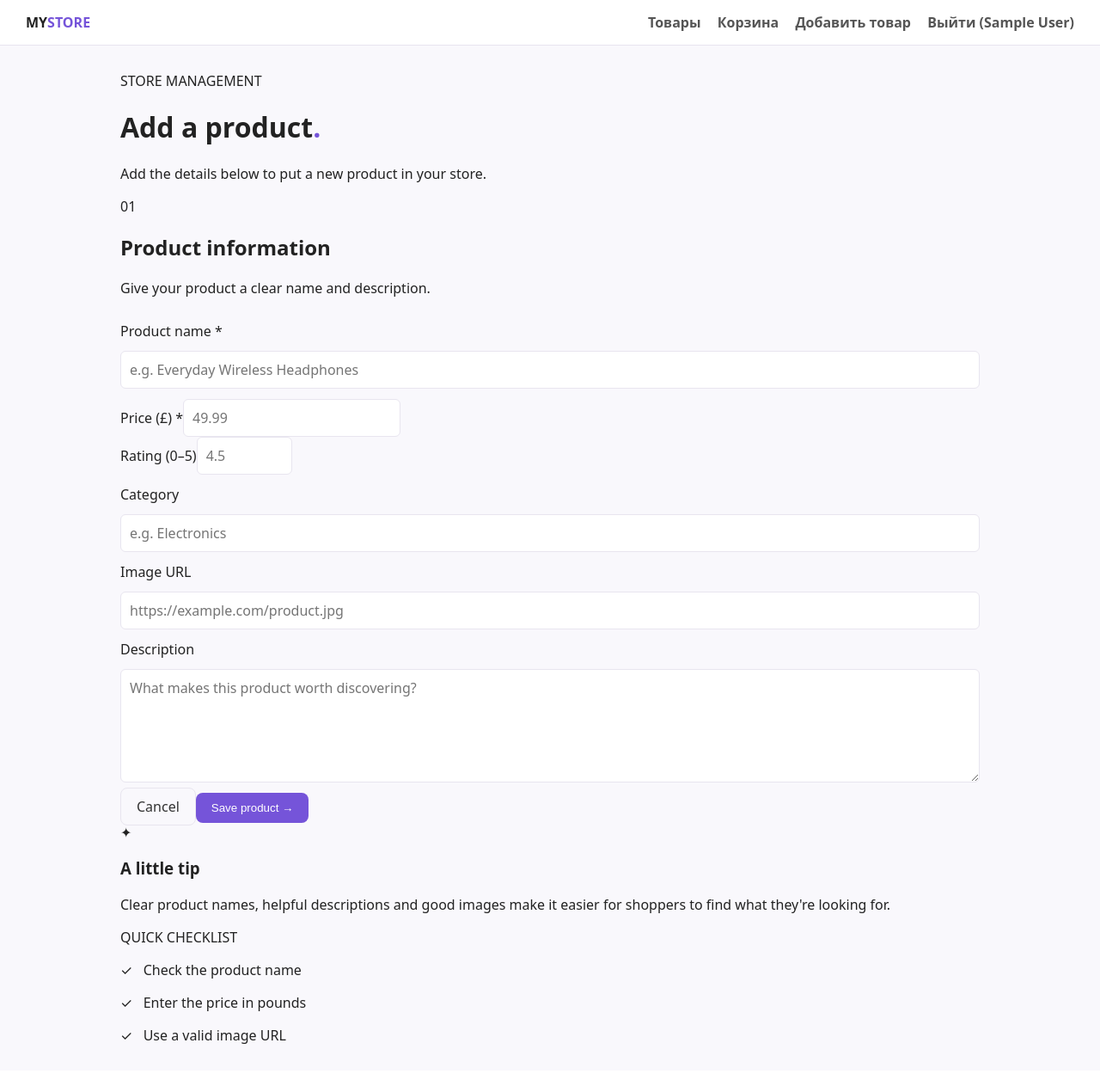
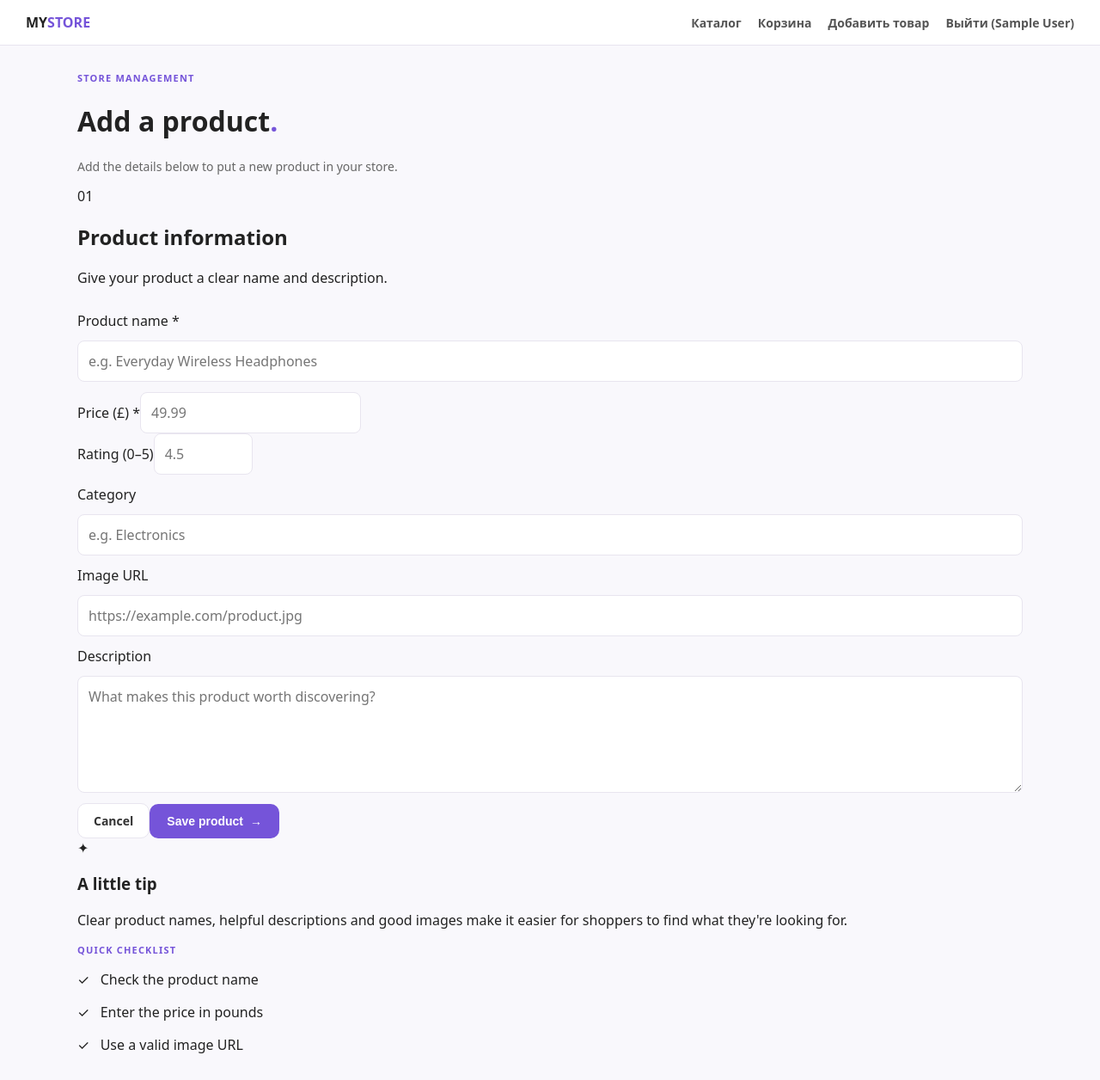
Before and after one commit to bibadod/project23, a Flask app: page /add_products in a window 1280 px wide. Shown: the whole page at 86% size. Before the commit the page ends 1214 px from the top, so only its background shows below. Run offline with Flask 3, Linux system fonts and the light colour scheme; the visitor is signed in with stand-in values (Sample User, id 1).

Commit message:
Update base.html

```diff
--- a/templates/base.html
+++ b/templates/base.html
@@ -5,23 +5,59 @@
   <meta name="viewport" content="width=device-width, initial-scale=1.0">
   <title>{% block title %}MyStore{% endblock %}</title>
   <style>
-    :root { --primary: #7554d9; --bg: #f9f8fc; --card-bg: #ffffff; --border-color: #e8e5ef; }
-    body { font-family: system-ui, -apple-system, sans-serif; margin: 0; padding: 0; background: var(--bg); color: #222; }
+    :root {
+      --primary: #7554d9;
+      --bg: #f9f8fc;
+      --card-bg: #ffffff;
+      --border-color: #e8e5ef;
+      --text-main: #222222;
+      --text-muted: #666666;
+    }
+    body { font-family: system-ui, -apple-system, sans-serif; margin: 0; padding: 0; background: var(--bg); color: var(--text-main); }
     header { background: #fff; border-bottom: 1px solid var(--border-color); padding: 15px 30px; display: flex; justify-content: space-between; align-items: center; }
     header a { text-decoration: none; color: #222; font-weight: bold; }
-    nav a { margin-left: 15px; color: #555; text-decoration: none; }
-    main { max-width: 1000px; margin: 30px auto; padding: 0 20px; }
+    nav a { margin-left: 15px; color: #555; text-decoration: none; font-size: 14px; }
+    main { max-width: 1100px; margin: 30px auto; padding: 0 20px; }
     .purple-dot { color: var(--primary); }
-    .button { background: var(--primary); color: #fff; padding: 10px 18px; border-radius: 8px; text-decoration: none; border: none; cursor: pointer; display: inline-block; }
-    .button-full { width: 100%; box-sizing: border-box; text-align: center; }
-    .outline-button { border: 1px solid var(--border-color); padding: 10px 18px; border-radius: 8px; text-decoration: none; color: #333; }
-    .alert-error { background: #ffebeb; color: #c00; padding: 10px 14px; border-radius: 8px; margin-bottom: 15px; }
+    .eyebrow { font-size: 11px; font-weight: 700; letter-spacing: 1.2px; text-transform: uppercase; color: var(--primary); display: block; margin-bottom: 8px; }
+    .muted { color: var(--text-muted); font-size: 14px; }
+
+    /* Кнопки */
+    .button { background: var(--primary); color: #fff; padding: 12px 20px; border-radius: 10px; text-decoration: none; border: none; cursor: pointer; display: inline-flex; align-items: center; gap: 8px; font-weight: 600; font-size: 14px; }
+    .button:hover { opacity: 0.9; }
+    .button-full { width: 100%; box-sizing: border-box; justify-content: center; }
+    .outline-button { border: 1px solid var(--border-color); padding: 10px 18px; border-radius: 10px; text-decoration: none; color: #333; font-weight: 600; font-size: 14px; background: #fff; display: inline-block; }
+
+    /* Ошибки и формы */
+    .alert-error { background: #ffebeb; color: #c00; padding: 12px 16px; border-radius: 8px; margin-bottom: 15px; font-size: 14px; }
     .form-stack { display: flex; flex-direction: column; gap: 12px; }
-    .form-stack input, .form-stack textarea { padding: 10px; border: 1px solid var(--border-color); border-radius: 6px; font: inherit; }
-    .product-grid { display: grid; grid-template-columns: repeat(auto-fill, minmax(220px, 1fr)); gap: 20px; margin-top: 20px; }
-    .product-card { background: #fff; border: 1px solid var(--border-color); border-radius: 12px; padding: 15px; }
+    .form-stack input, .form-stack textarea { padding: 12px; border: 1px solid var(--border-color); border-radius: 8px; font: inherit; background: #fff; }
+
+    /* Сетка категорий (исправление твоего бага со строкой) */
+    .category-row { display: grid; grid-template-columns: repeat(auto-fit, minmax(200px, 1fr)); gap: 15px; margin: 30px 0; }
+    .category-tile { background: #fff; border: 1px solid var(--border-color); padding: 16px; border-radius: 12px; text-decoration: none; color: inherit; display: flex; align-items: center; gap: 12px; transition: border-color 0.2s; }
+    .category-tile:hover { border-color: var(--primary); }
+    .category-icon { font-size: 18px; color: var(--primary); background: #f6f2ff; width: 36px; height: 36px; display: grid; place-items: center; border-radius: 8px; }
+    .category-tile strong { display: block; font-size: 14px; }
+    .category-tile small { color: var(--text-muted); font-size: 12px; }
+
+    /* Герой-секция и сетка товаров */
+    .hero { display: grid; grid-template-columns: 1fr 1fr; gap: 40px; align-items: center; padding: 40px 0; }
+    .hero h1 { font-size: 42px; line-height: 1.1; margin: 0 0 15px 0; }
+    .hero h1 em { font-style: normal; color: var(--primary); }
+    .product-grid { display: grid; grid-template-columns: repeat(auto-fill, minmax(240px, 1fr)); gap: 20px; margin-top: 20px; }
+    .product-card { background: #fff; border: 1px solid var(--border-color); border-radius: 14px; padding: 16px; display: flex; flex-direction: column; }
     .product-picture img { width: 100%; height: 160px; object-fit: cover; border-radius: 8px; }
-    .image-placeholder { height: 160px; background: #eee; border-radius: 8px; display: flex; align-items: center; justify-content: center; color: #888; }
+    .image-placeholder { height: 160px; background: #f0edf6; border-radius: 8px; display: flex; flex-direction: column; align-items: center; justify-content: center; color: var(--primary); gap: 4px; }
+    .product-card-body { margin-top: 12px; display: flex; flex-direction: column; flex-grow: 1; }
+    .product-card h3 a { text-decoration: none; color: var(--text-main); font-size: 16px; }
+    .product-card-bottom { display: flex; justify-content: space-between; align-items: center; margin-top: auto; padding-top: 12px; }
+    .price { font-size: 18px; font-weight: 700; }
+    .add-button { background: #f6f2ff; color: var(--primary); width: 36px; height: 36px; border-radius: 50%; display: grid; place-items: center; text-decoration: none; font-weight: bold; }
+
+    /* Состояние пустого списка */
+    .empty-state { text-align: center; padding: 50px 20px; background: #fff; border: 1px solid var(--border-color); border-radius: 16px; margin-top: 20px; }
+    .empty-icon { font-size: 32px; color: var(--primary); margin-bottom: 10px; }
   </style>
 </head>
 <body>
@@ -29,7 +65,7 @@
     <a href="{{ url_for('products') }}">MY<span class="purple-dot">STORE</span></a>
     <nav>
       {% if session.get('username') %}
-        <a href="{{ url_for('products') }}">Товары</a>
+        <a href="{{ url_for('products') }}">Каталог</a>
         <a href="{{ url_for('cart') }}">Корзина</a>
         <a href="{{ url_for('get_products') }}">Добавить товар</a>
         <a href="{{ url_for('logout') }}">Выйти ({{ session['username'] }})</a>
```
